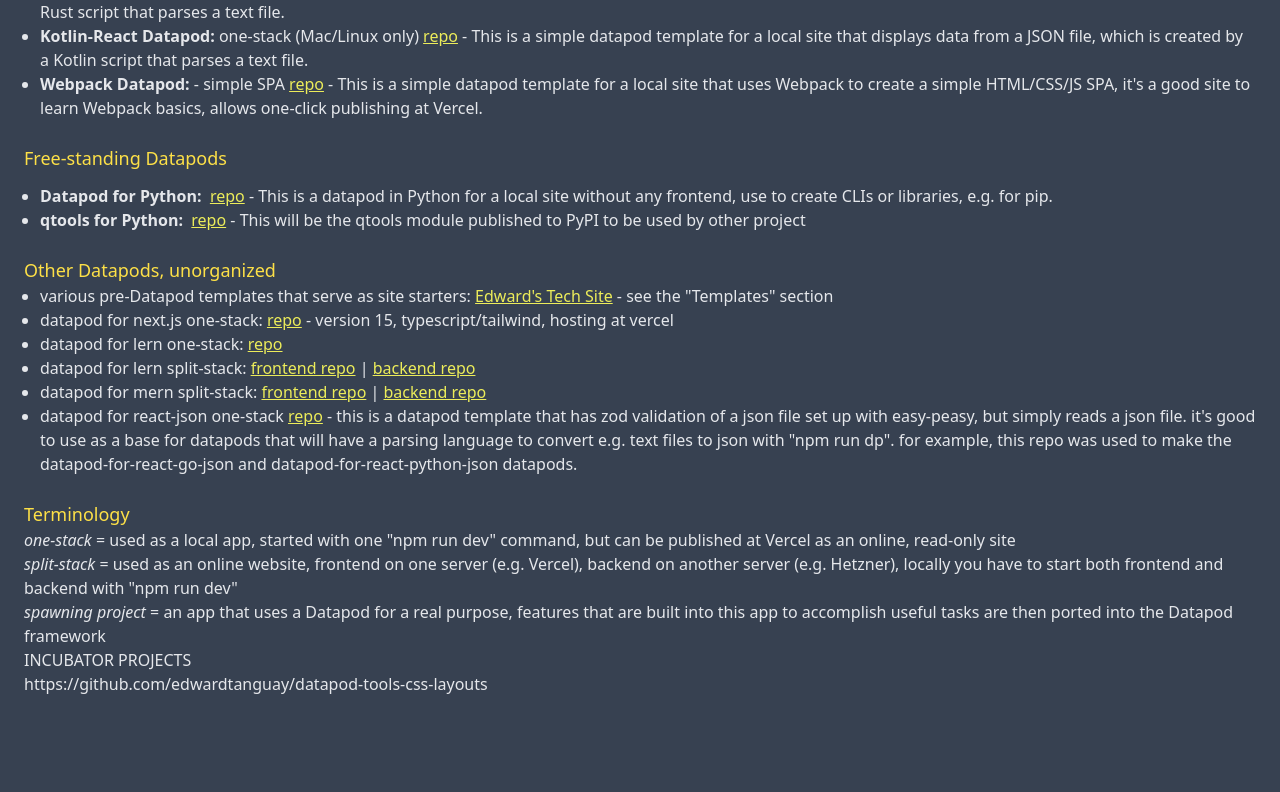
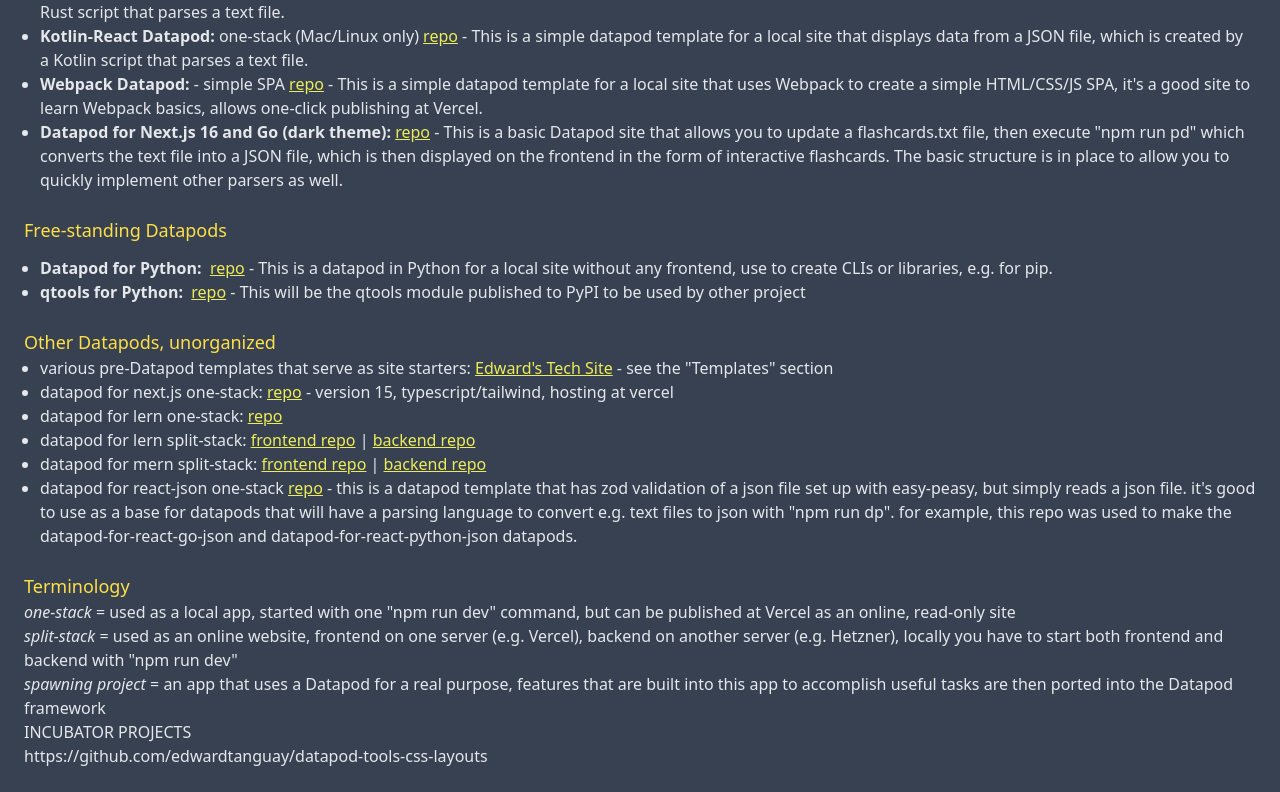
Before and after one commit to edwardtanguay/datapod-tanguay-eu, an Angular app: page /home in a window 1280 px wide. Shown: the part 1207-1999 px from the top of the page. Before the commit the page ends 1927 px from the top, so only its background shows below. Built offline with nearby package versions, Linux system fonts and the light colour scheme.

Commit message:
FEATURE: Add Next.js/Go datapod entry

```diff
--- a/src/app/home/home.component.html
+++ b/src/app/home/home.component.html
@@ -221,6 +221,16 @@
 			Webpack to create a simple HTML/CSS/JS SPA, it's a good site to
 			learn Webpack basics, allows one-click publishing at Vercel.
 		</li>
+		<li>
+			<b>Datapod for Next.js 16 and Go (dark theme): </b>
+			<a
+				href="https://github.com/edwardtanguay/datapod-for-nextjs-go-dark"
+				target="_blank"
+				class="underline"
+				>repo</a
+			>
+			- This is a basic Datapod site that allows you to update a flashcards.txt file, then execute "npm run pd" which converts the text file into a JSON file, which is then displayed on the frontend in the form of interactive flashcards. The basic structure is in place to allow you to quickly implement other parsers as well.
+		</li>
 	</ul>
 
 	<h3 class="text-lg pt-6 text-yellow-300">Free-standing Datapods</h3>
```
